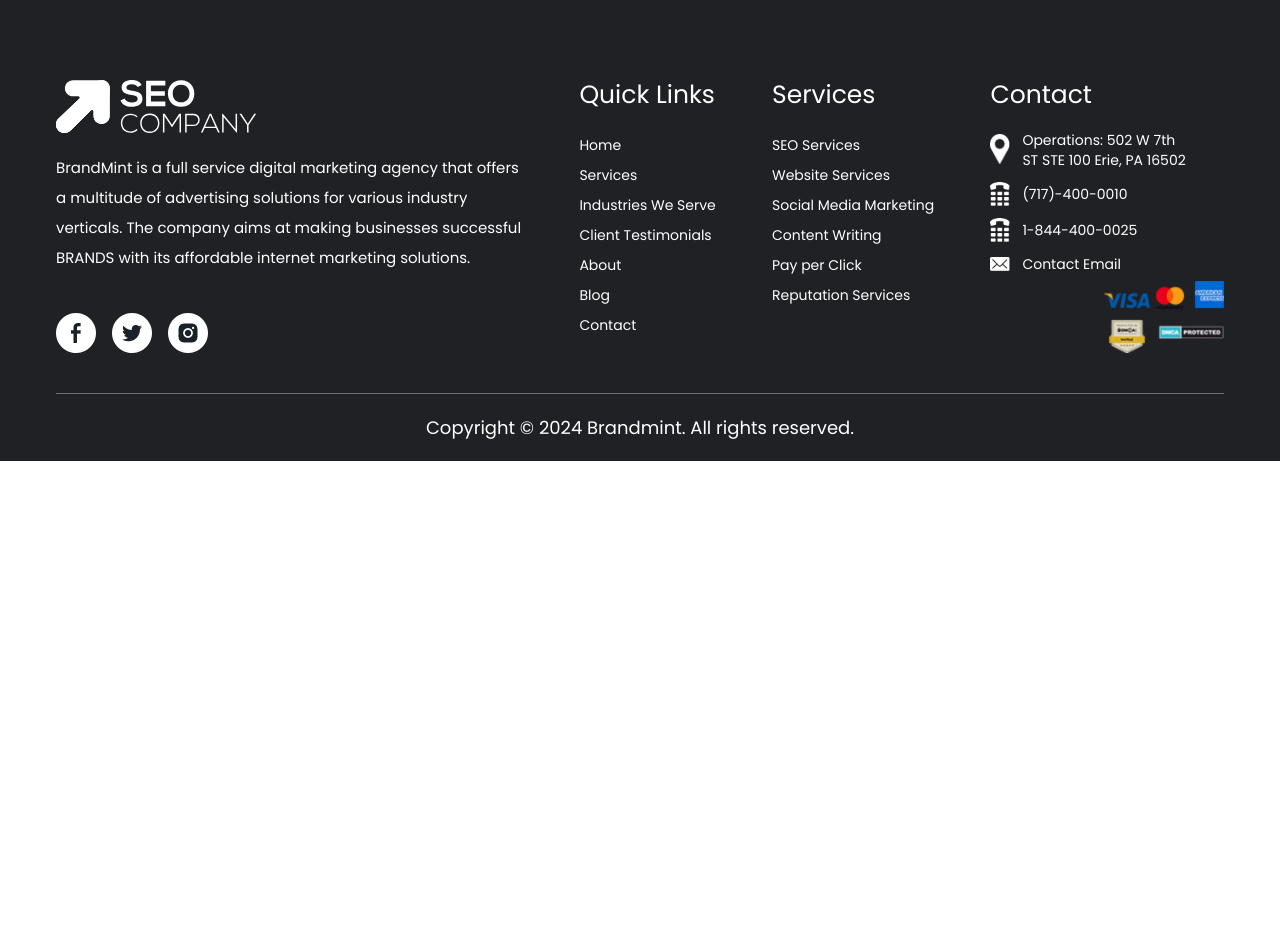
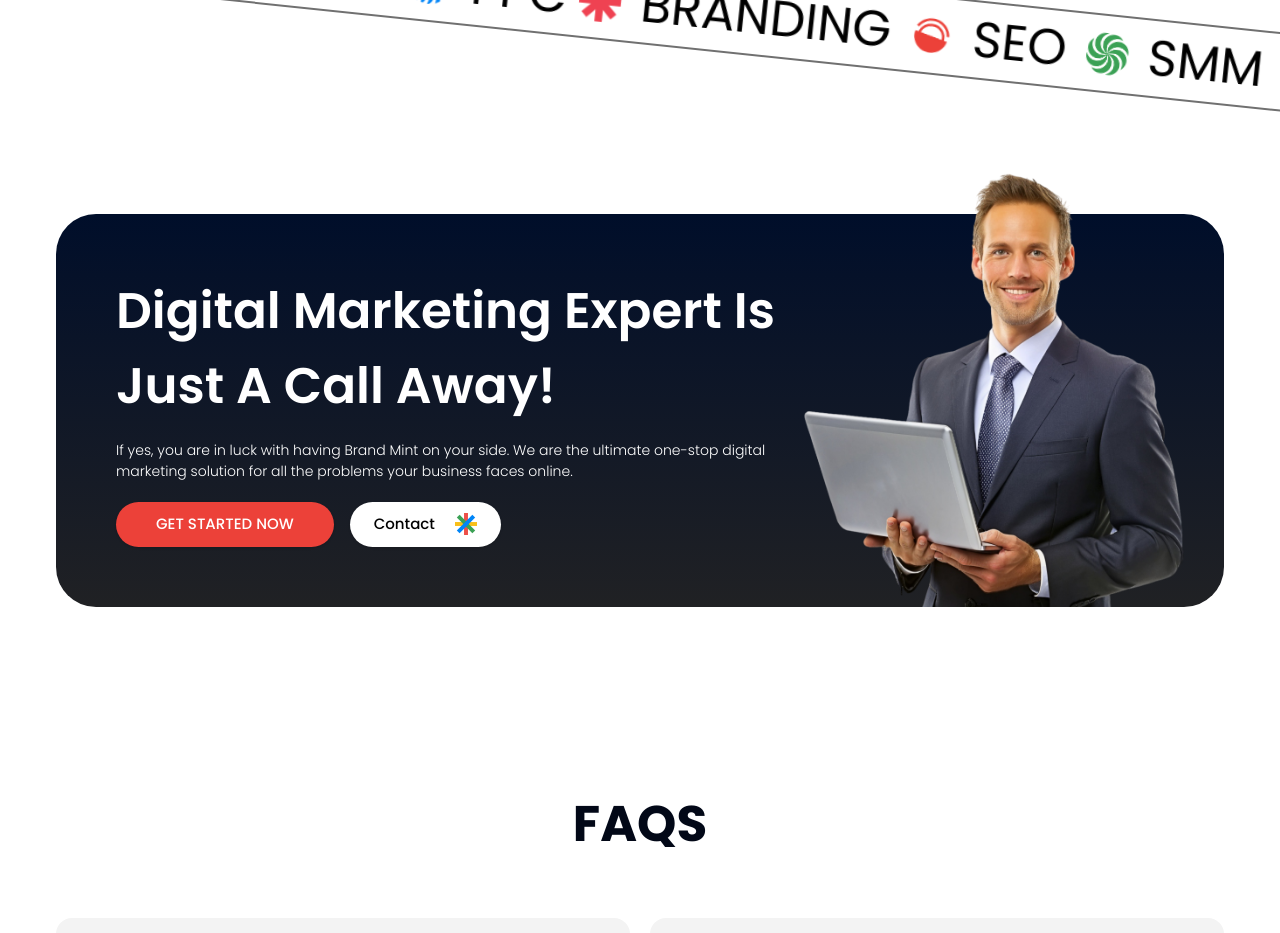
Before and after one commit to crystalliteCustomTeam/brandmint-laravel, a Next.js app: page /contact-us in a window 1280 px wide. Before the commit this address had no page. Shown: the part 940-1873 px from the top of the page. Before the commit the page ends 1401 px from the top, so only its background shows below. Built offline with nearby package versions, Linux system fonts and the light colour scheme.

Commit message:
content added

```diff
--- /dev/null
+++ b/src/app/contact-us/page.jsx
@@ -0,0 +1,60 @@
+import {CallAway, FAQs, Hero} from "@/components";
+import React from "react";
+
+// Media
+import HeroImg from "media/contactus.png";
+
+export default function page() {
+  return (
+    <main>
+      <Hero
+        subTitle="America's #1 Internet Marketing Company"
+        title="Digital Marketing Agency That Maximize Sales & Profitability"
+        marqueeTheme="light"
+        img={HeroImg}
+        imgCss="absolute lg:relative bottom-0 left-0 right-0 top-0 max-w-[80%] object-cover -z-10 right-0  lg:max-w-full opacity-15 lg:opacity-100"
+        gridleft="col-span-12 lg:col-span-7"
+        gridright="col-span-12 lg:col-span-5"
+      />
+      <div className="xs:py-[50px] py-[90px]">
+        <CallAway />
+      </div>
+      <div className="xs:py-[50px] py-[90px]">
+        <FAQs
+          items={[
+            {
+              title: "How long does SEO take to generate results?",
+              content:
+                "<strong>1. Dedicated team:</strong> Animation Studios literally gives your marketing and creative teams superpowers. You can rapidly bring any idea to life and make it work for your business. <br /> <br /> <strong>2. Fully managed:</strong> Skip the hassle of managing video production on your own and plan, shoot, edit, and produce your content through Animation Studios. <br /> <br /> <strong>3. Results-first:</strong> We’ve battle-tested what works and what doesn’t work over hundreds of different campaigns and for a variety of different businesses and industries.",
+            },
+            {
+              title: "What Includes In on page SEO services?",
+              content:
+                "<strong>1. Dedicated team:</strong> Animation Studios literally gives your marketing and creative teams superpowers. You can rapidly bring any idea to life and make it work for your business. <br /> <br /> <strong>2. Fully managed:</strong> Skip the hassle of managing video production on your own and plan, shoot, edit, and produce your content through Animation Studios. <br /> <br /> <strong>3. Results-first:</strong> We’ve battle-tested what works and what doesn’t work over hundreds of different campaigns and for a variety of different businesses and industries.",
+            },
+            {
+              title: "Why is SEO important for your business?",
+              content:
+                "<strong>1. Dedicated team:</strong> Animation Studios literally gives your marketing and creative teams superpowers. You can rapidly bring any idea to life and make it work for your business. <br /> <br /> <strong>2. Fully managed:</strong> Skip the hassle of managing video production on your own and plan, shoot, edit, and produce your content through Animation Studios. <br /> <br /> <strong>3. Results-first:</strong> We’ve battle-tested what works and what doesn’t work over hundreds of different campaigns and for a variety of different businesses and industries.",
+            },
+            {
+              title: "How Does Jumpto1 Carry Its SEO service delivery?",
+              content:
+                "<strong>1. Dedicated team:</strong> Animation Studios literally gives your marketing and creative teams superpowers. You can rapidly bring any idea to life and make it work for your business. <br /> <br /> <strong>2. Fully managed:</strong> Skip the hassle of managing video production on your own and plan, shoot, edit, and produce your content through Animation Studios. <br /> <br /> <strong>3. Results-first:</strong> We’ve battle-tested what works and what doesn’t work over hundreds of different campaigns and for a variety of different businesses and industries.",
+            },
+            {
+              title: "Why Should You Partner With Us?",
+              content:
+                "<strong>1. Dedicated team:</strong> Animation Studios literally gives your marketing and creative teams superpowers. You can rapidly bring any idea to life and make it work for your business. <br /> <br /> <strong>2. Fully managed:</strong> Skip the hassle of managing video production on your own and plan, shoot, edit, and produce your content through Animation Studios. <br /> <br /> <strong>3. Results-first:</strong> We’ve battle-tested what works and what doesn’t work over hundreds of different campaigns and for a variety of different businesses and industries.",
+            },
+            {
+              title: "Why is SEO important for your business?",
+              content:
+                "<strong>1. Dedicated team:</strong> Animation Studios literally gives your marketing and creative teams superpowers. You can rapidly bring any idea to life and make it work for your business. <br /> <br /> <strong>2. Fully managed:</strong> Skip the hassle of managing video production on your own and plan, shoot, edit, and produce your content through Animation Studios. <br /> <br /> <strong>3. Results-first:</strong> We’ve battle-tested what works and what doesn’t work over hundreds of different campaigns and for a variety of different businesses and industries.",
+            },
+          ]}
+        />
+      </div>
+    </main>
+  );
+}
```
Also changed, not shown: public/contactus.png (added).
